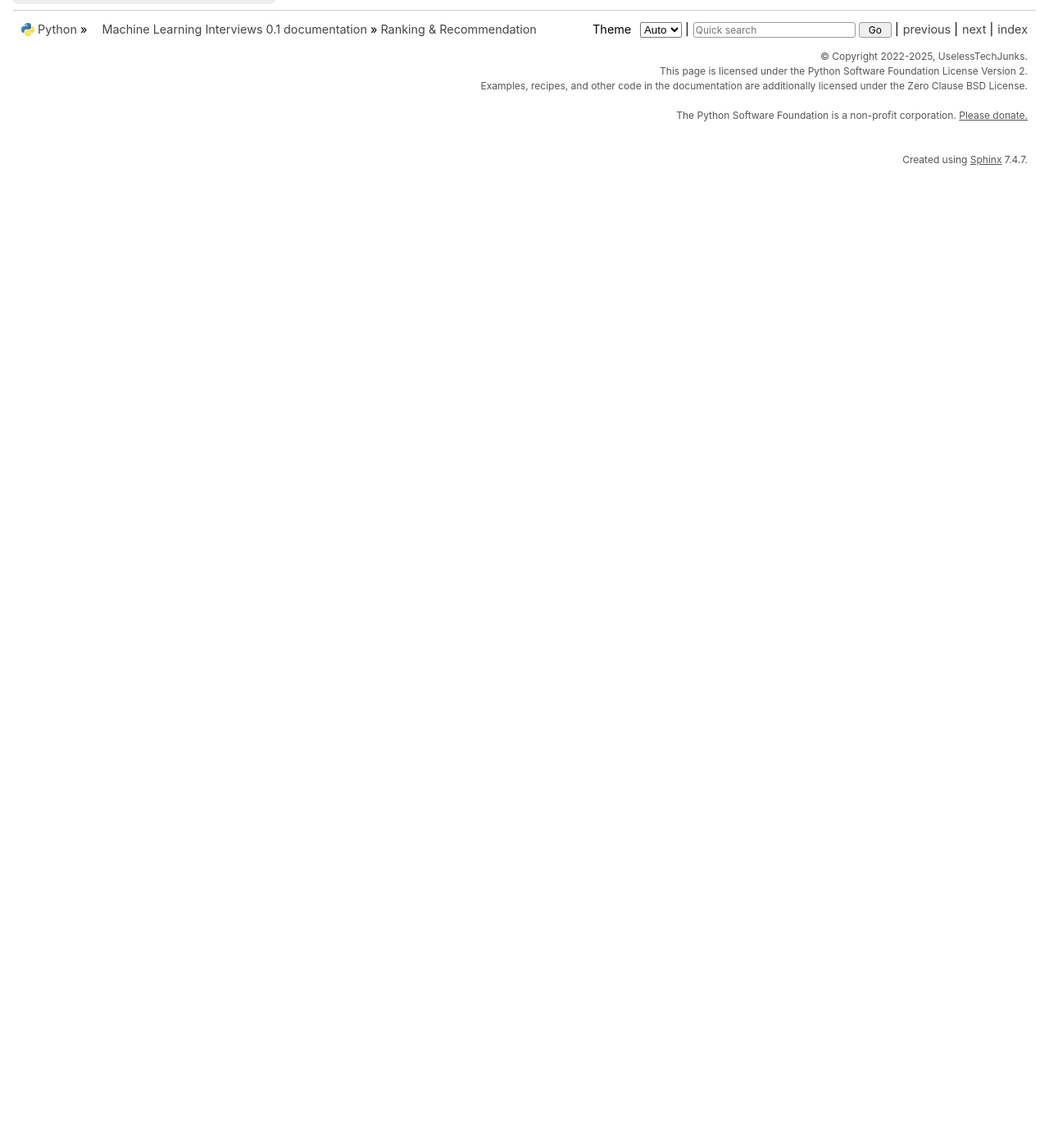
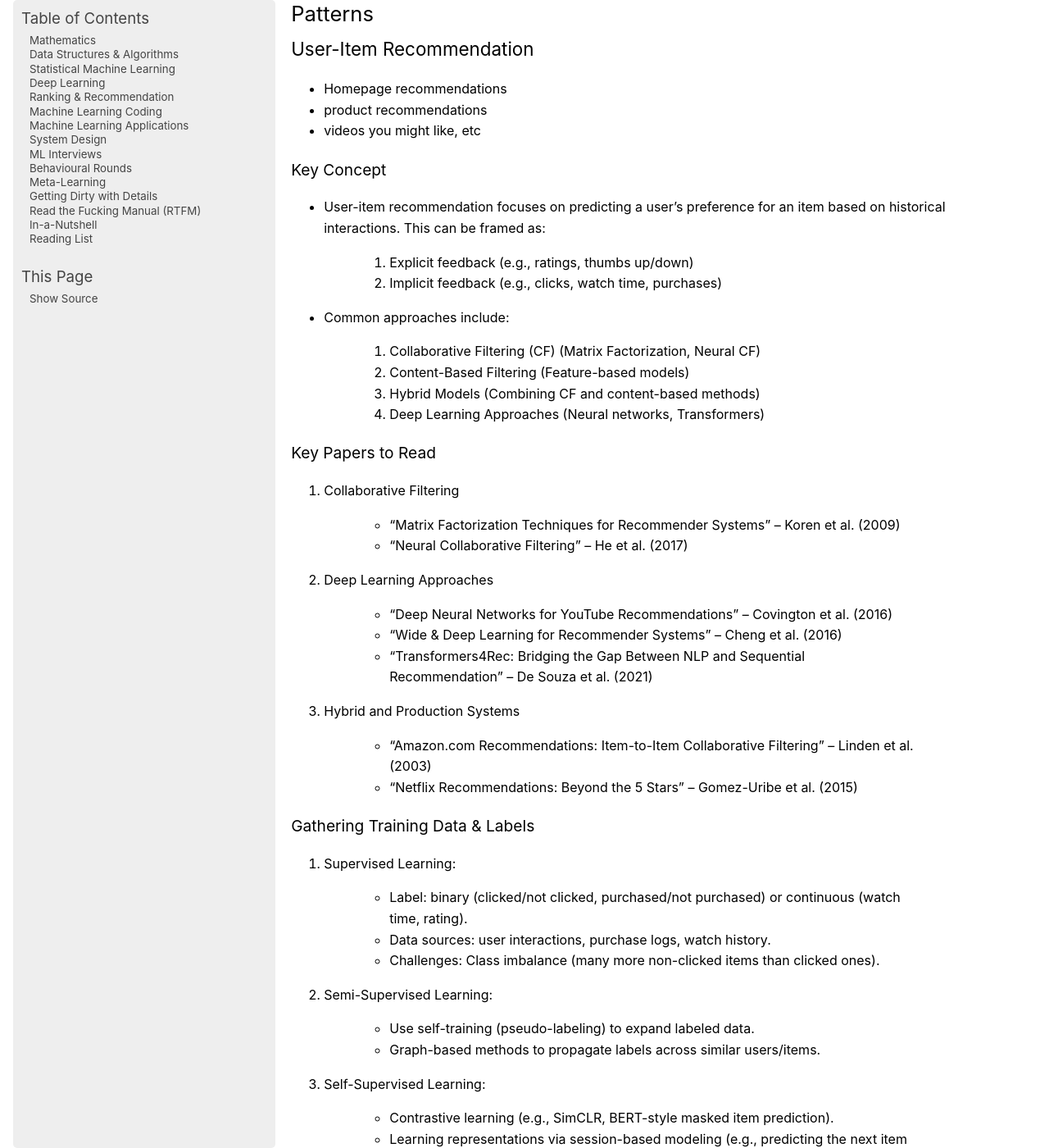
Before and after one commit to uselesstechjunks/leetcode, a Sphinx documentation site: the page built from docs/source/rank.rst, in a window 1280 px wide and 1400 px high, scrolled down 1926 px. Shown: the whole window at 82% size. Built offline with Sphinx 7.4.7, drawn with Linux system fonts in a browser that asks for light colours; before the commit the page ends 2139 px from its top, so only the background shows below that; some of the changed text lies outside the part shown.

Commit message:
Update rank.rst

```diff
--- a/docs/source/rank.rst
+++ b/docs/source/rank.rst
@@ -41,7 +41,7 @@ Ranking
 ====================================================================================
 - Metric Recall@k (non differentiable)
 - Other metrics: HR@k, nDCG
-- Differentiable Discriminative loss (binary loss (similar to cross entropy), Bayesian prediction loss (BPR)
+- Differentiable Discriminative loss - binary loss (similar to cross entropy), Bayesian prediction loss (BPR)
 - Issue with binary, BPR solves the ranking problem better
 - Trick to choose neg samples
 - Not suitable for ANN
@@ -59,13 +59,105 @@ GCN
 - Application: similar image recommendation in Pinterest
 - Issue: doesn't have contextual awareness or session/temporal awareness
 
-************************************************************************************
 Session/sequential RS
-************************************************************************************
+====================================================================================
 - Attention based
 - Transformer4rec
 
+LLM for Recommendation
+====================================================================================
+- gotta read
+
 ************************************************************************************
-LLM for Recommendation
+Patterns
 ************************************************************************************
-- gotta read
+User-Item Recommendation
+====================================================================================
+- Homepage recommendations
+- product recommendations
+- videos you might like, etc
+
+Key Concept
+------------------------------------------------------------------------------------
+- User-item recommendation focuses on predicting a user's preference for an item based on historical interactions. This can be framed as:
+
+	#. Explicit feedback (e.g., ratings, thumbs up/down)
+	#. Implicit feedback (e.g., clicks, watch time, purchases)
+
+- Common approaches include:
+
+	#. Collaborative Filtering (CF) (Matrix Factorization, Neural CF)
+	#. Content-Based Filtering (Feature-based models)
+	#. Hybrid Models (Combining CF and content-based methods)
+	#. Deep Learning Approaches (Neural networks, Transformers)
+
+Key Papers to Read
+------------------------------------------------------------------------------------
+#. Collaborative Filtering
+
+	- "Matrix Factorization Techniques for Recommender Systems" – Koren et al. (2009)
+	- "Neural Collaborative Filtering" – He et al. (2017)
+
+#. Deep Learning Approaches
+
+	- "Deep Neural Networks for YouTube Recommendations" – Covington et al. (2016)
+	- "Wide & Deep Learning for Recommender Systems" – Cheng et al. (2016)
+	- "Transformers4Rec: Bridging the Gap Between NLP and Sequential Recommendation" – De Souza et al. (2021)
+
+#. Hybrid and Production Systems
+
+	- "Amazon.com Recommendations: Item-to-Item Collaborative Filtering" – Linden et al. (2003)
+	- "Netflix Recommendations: Beyond the 5 Stars" – Gomez-Uribe et al. (2015)
+
+Gathering Training Data & Labels
+------------------------------------------------------------------------------------
+#. Supervised Learning:
+
+	- Label: binary (clicked/not clicked, purchased/not purchased) or continuous (watch time, rating).
+	- Data sources: user interactions, purchase logs, watch history.
+	- Challenges: Class imbalance (many more non-clicked items than clicked ones).
+
+#. Semi-Supervised Learning:
+
+	- Use self-training (pseudo-labeling) to expand labeled data.
+	- Graph-based methods to propagate labels across similar users/items.
+
+#. Self-Supervised Learning:
+
+	- Contrastive learning (e.g., SimCLR, BERT-style masked item prediction).
+	- Learning representations via session-based modeling (e.g., predicting the next item a user interacts with).
+
+Feature Engineering
+------------------------------------------------------------------------------------
+- User Features: Past interactions, demographics, engagement signals.
+- Item Features: Category, text/image embeddings, historical engagement.
+- Cross Features: User-item interactions (e.g., user’s affinity to a category).
+- Contextual Features: Time of day, device, location.
+- Embedding-based Features: Learned latent factors from models like Word2Vec for items/users.
+
+Handling Nuisances & Trade-offs
+------------------------------------------------------------------------------------
+#. Cold-Start Problem
+
+	- New users: Use demographic-based recommendations or onboarding surveys.
+	- New items: Use content-based embeddings, metadata-based recommendations.
+	- Trade-off: Over-relying on metadata may lead to popularity bias.
+#. Novelty Effects
+
+	- Boosting exploration by temporarily ranking new items higher.
+	- Trade-off: Can over-promote untested items, leading to poor user experience.
+#. Popularity Bias
+
+	- Penalizing highly popular items in ranking.
+	- Personalized diversity re-ranking (e.g., promoting niche items based on user profile).
+	- Trade-off: Too much de-biasing can hurt engagement.
+#. Explore-Exploit Balance
+
+	- Bandit-based approaches (e.g., Thompson Sampling, UCB).
+	- Randomized ranking perturbation to introduce diversity.
+	- Trade-off: Excess exploration can hurt short-term metrics.
+#. Avoiding Feedback Loops
+
+	- Regular model updates to prevent reinforcing the same recommendations.
+	- Counterfactual evaluation (simulate what would happen if different recommendations were shown).
+	- Trade-off: More frequent model updates increase computational costs.
```
